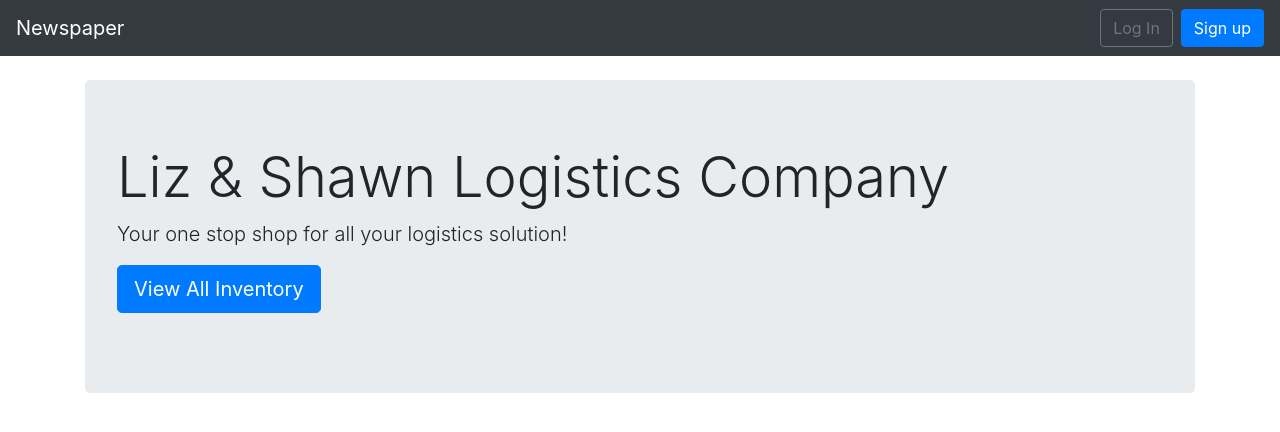
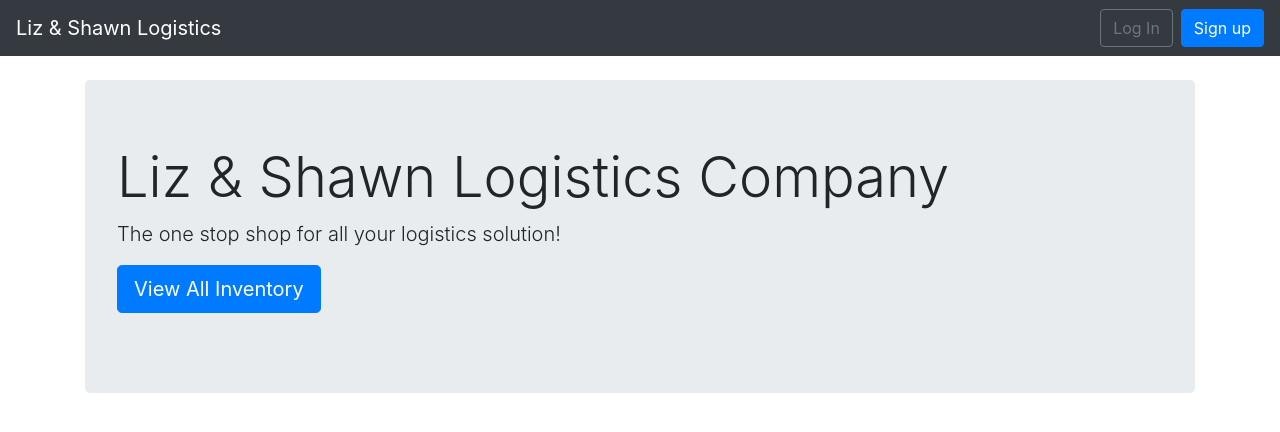
Before and after one commit to chisomiloks/logiistics-inventory-app, a Django app: page / in a window 1280 px wide. Shown: the top 432 px of the page. Run offline with Django 4.2, Linux system fonts and the light colour scheme.

Commit message:
Fixed header name in base.html and modified subtitle in home.html.

```diff
--- a/templates/base.html
+++ b/templates/base.html
@@ -7,7 +7,7 @@
 </head>
 <body>
     <nav class="navbar navbar-expand-lg navbar-dark bg-dark">
-        <a class="navbar-brand" href="{% url 'home' %}">Newspaper</a>
+        <a class="navbar-brand" href="{% url 'home' %}">Liz & Shawn Logistics</a>
         {% if user.is_authenticated %}
             <ul class="navbar-nav mr-auto">
                 <li class="nav-item">
--- a/templates/home.html
+++ b/templates/home.html
@@ -6,7 +6,7 @@
     <br/>
     <div class="jumbotron">
         <h1 class="display-4">Liz & Shawn Logistics Company</h1>
-        <p class="lead">Your one stop shop for all your logistics solution!</p>
+        <p class="lead">The one stop shop for all your logistics solution!</p>
         <p class="lead">
             <a class="btn btn-primary btn-lg" href="{%url 'inventory_list' %}" role="button">View All Inventory</a>
         </p>
```
